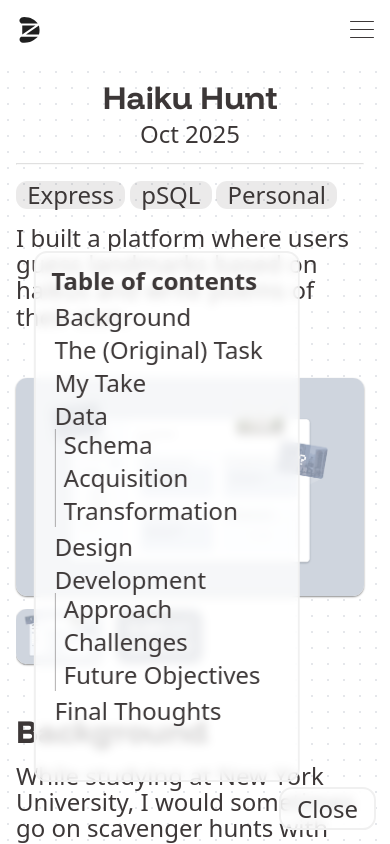
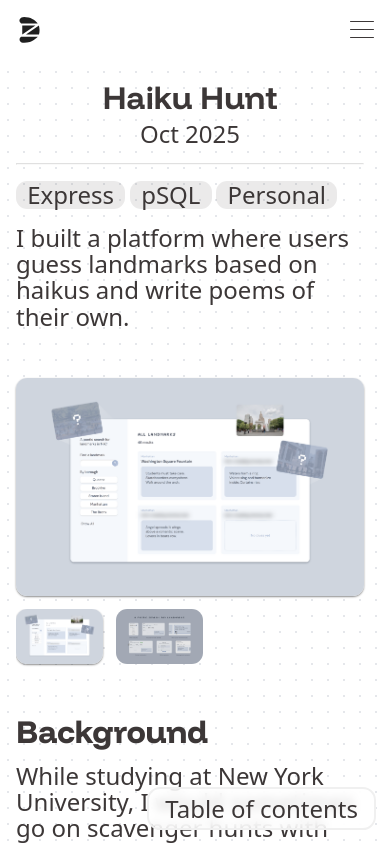
Before and after one commit to denaliazhi/portfolio-v4, a React (Vite) app: page /Haiku-Hunt in a window 390 px wide. Shown: the top 844 px of the page. Built offline with nearby package versions, Linux system fonts and the light colour scheme; a web font is replaced by a local one.

Commit message:
fix: default close table of contents

```diff
--- a/src/components/Project-Nav.jsx
+++ b/src/components/Project-Nav.jsx
@@ -4,7 +4,9 @@ export default function ProjectNav({
   sections,
   articleRef,
 }) {
-  const [showNav, setShowNav] = useState(true);
+  const [showNav, setShowNav] = useState(
+    window.innerWidth > 1000
+  );
 
   const [activeSection, setActiveSection] =
     useState(null);
--- a/src/index.css
+++ b/src/index.css
@@ -1913,7 +1913,7 @@ footer > a > p:hover {
     opacity: 1;
     position: fixed;
     right: 1rem;
-    bottom: 4rem;
+    bottom: 4.5rem;
     padding: 1rem;
     border-radius: var(--rounded);
     transform: translateX(-90%);
```
